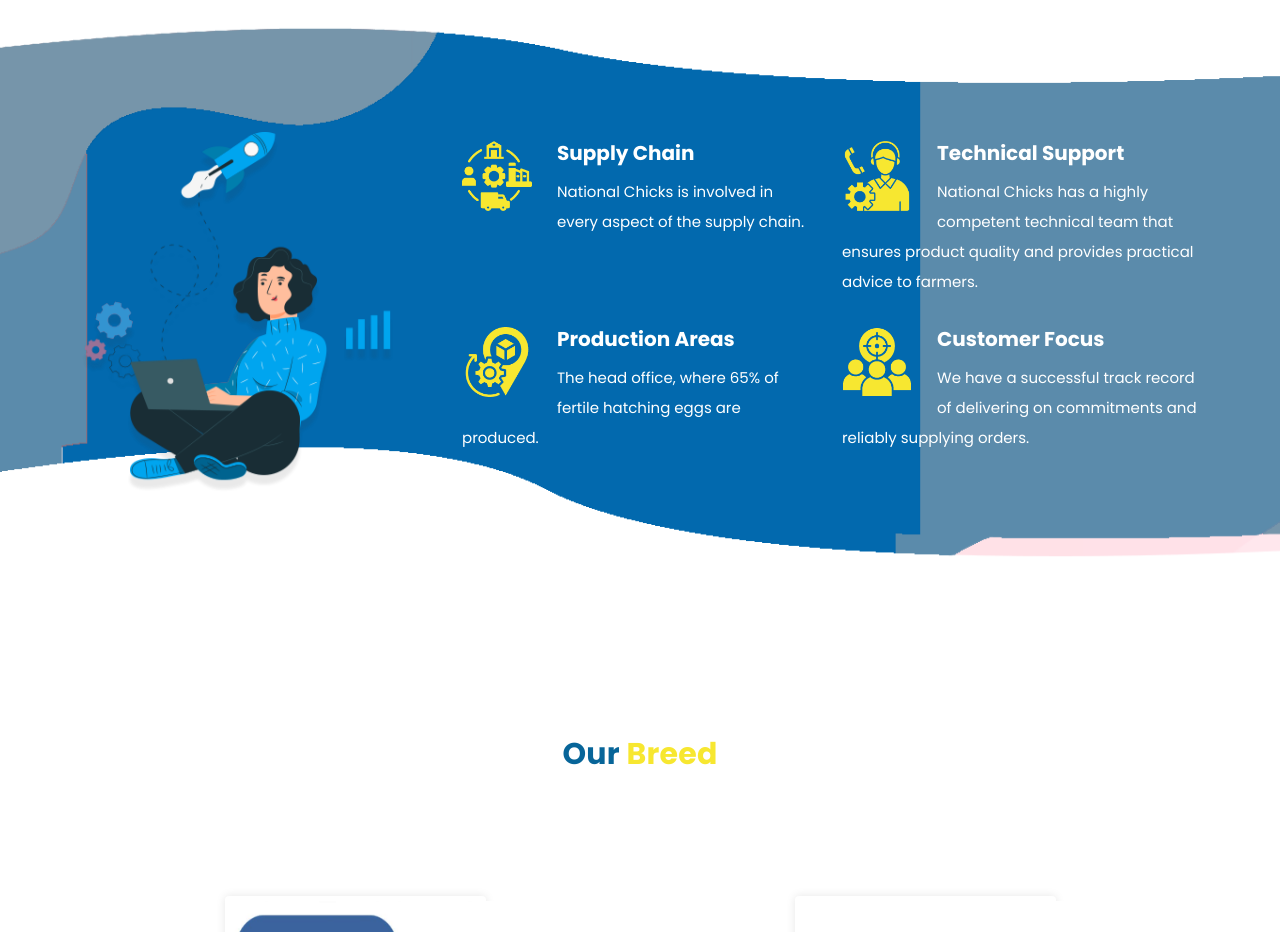
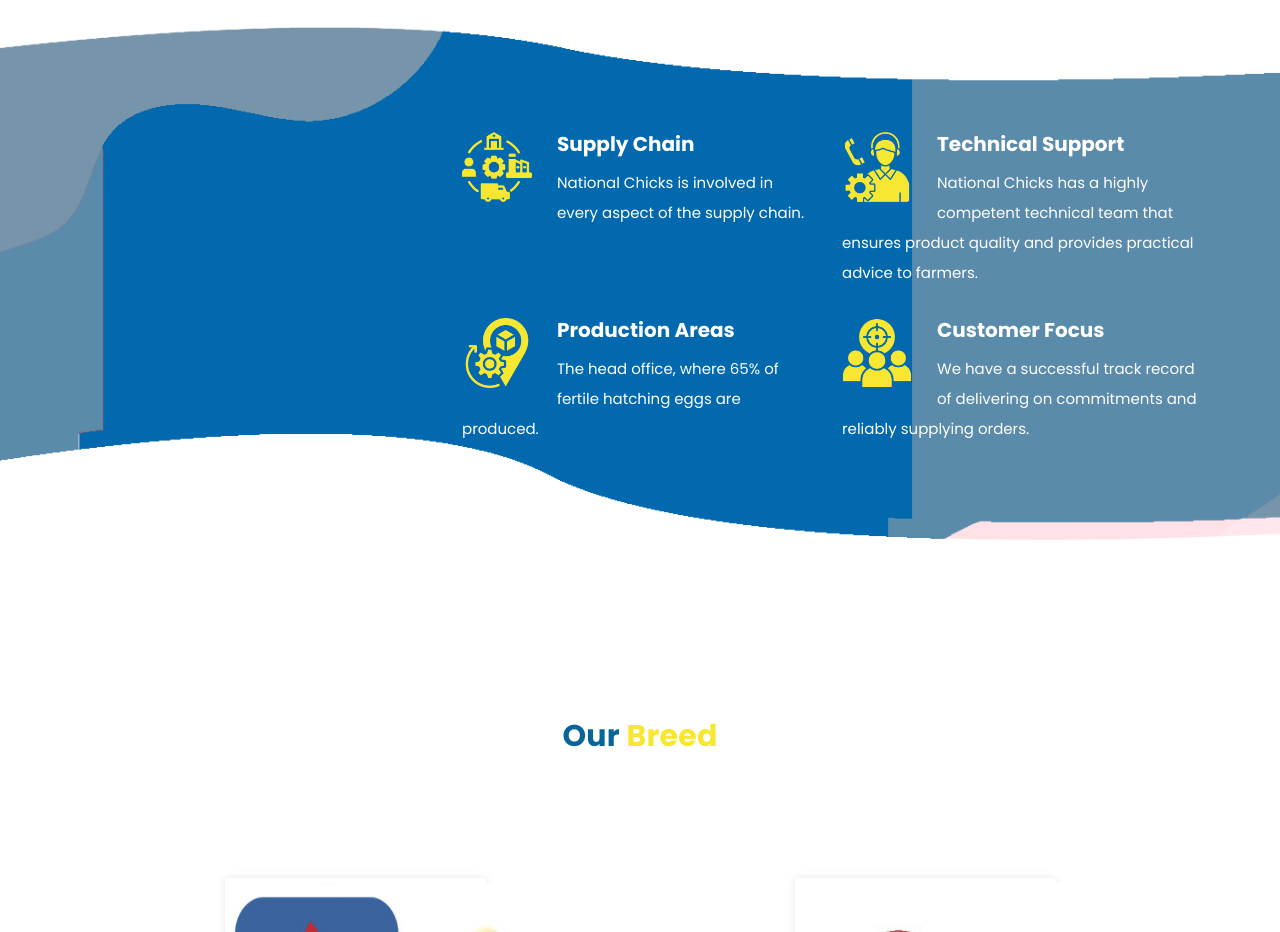
Before and after one commit to BigZaddy0/National-Chicks, a plain HTML site: page National Chicks/index.html in a window 1280 px wide. Shown: the part 1020-1952 px from the top of the page. Drawn offline with Linux system fonts and the light colour scheme.

Commit message:
Update index.html

```diff
--- a/National Chicks/index.html
+++ b/National Chicks/index.html
@@ -104,7 +104,7 @@
       <div class="row">
         <div class="col-lg-4">
           <div class="left-image wow fadeIn" data-wow-duration="1s" data-wow-delay="0.2s">
-            <img src="assets/images/about-left-image.png" alt="person graphic">
+
           </div>
         </div>
         <div class="col-lg-8 align-self-center">
```
